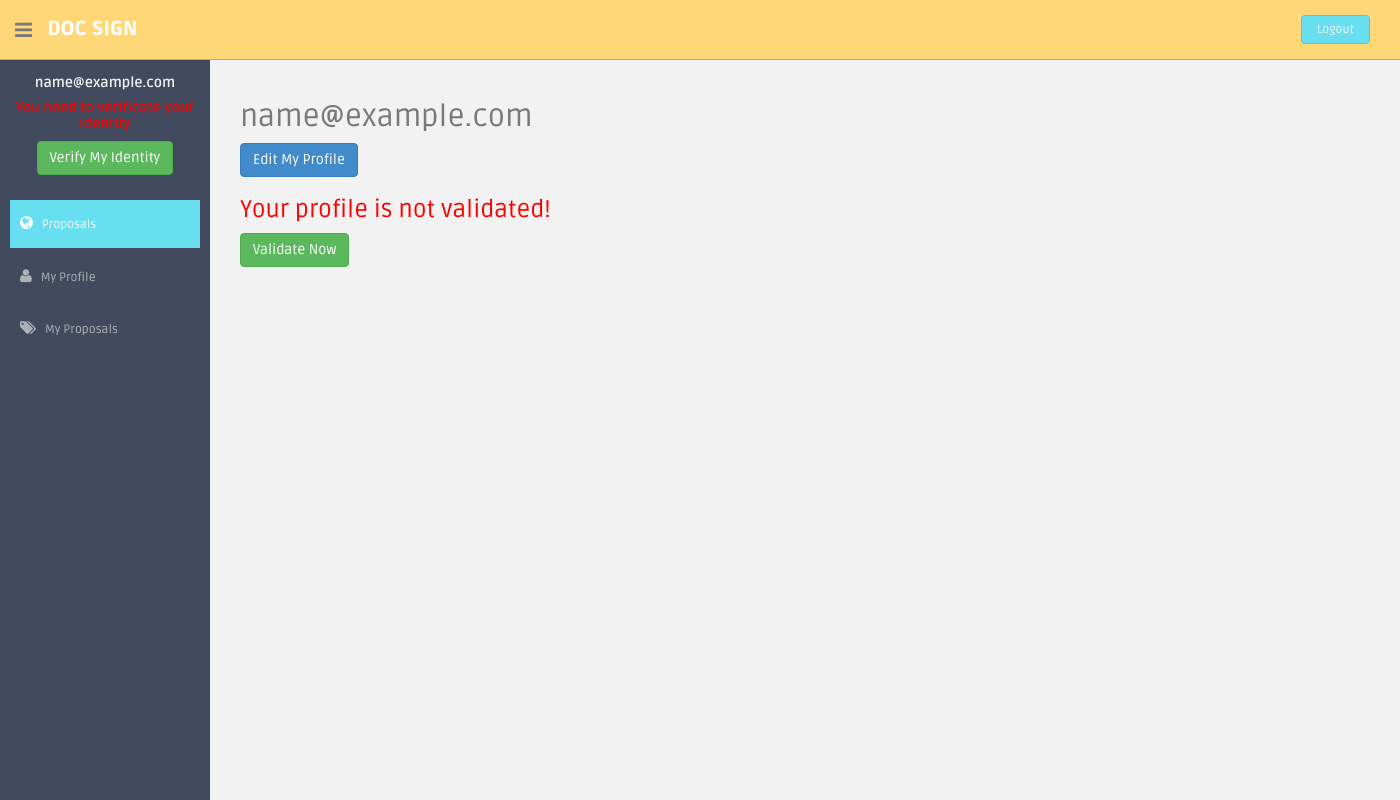
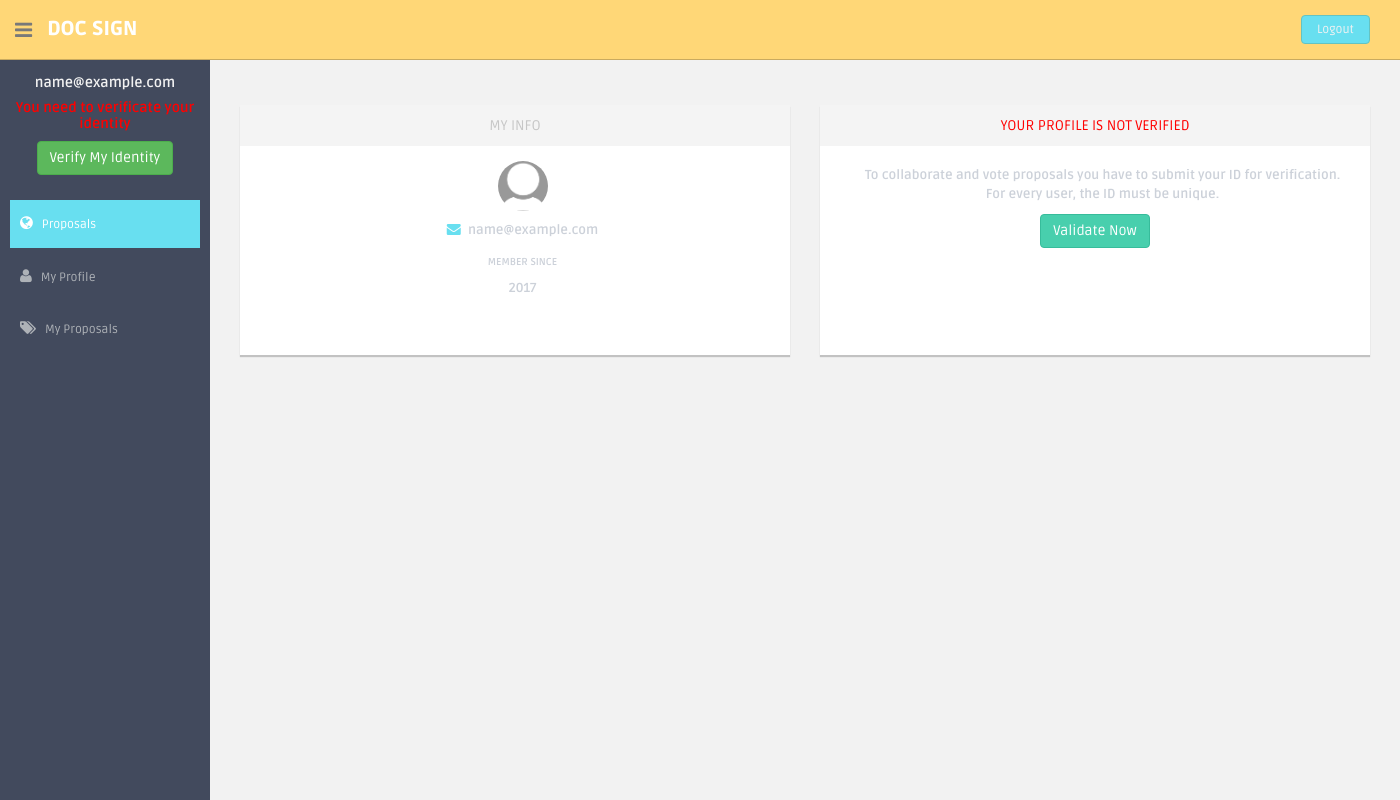
Before and after one commit to xcervilla/hackupc2017w, a Django app: the page made by hackupc/templates/users/user_detail.html in a window 1400 px wide. Run offline with Django 3.2, Linux system fonts and the light colour scheme; the visitor is signed in with stand-in values (Sample User, id 1); data comes from the database, SQL or seed files in the repository; some libraries are stand-ins or nearby versions.

Commit message:
ADD default profile image, and add join date to user

```diff
--- a/hackupc/proposal/models.py
+++ b/hackupc/proposal/models.py
@@ -9,12 +9,8 @@ from hackupc.users.models import User
 class Proposal(TimeStampedModel):
     title = models.TextField(blank=False, max_length=100)
     description = models.TextField(blank=False, max_length=2000)
+    image = models.ImageField(blank=False)
     created_by = models.ForeignKey(User)
-
-
-class ProposalImage(models.Model):
-    image = models.ImageField(blank=False)
-    proposal = models.ForeignKey(Proposal)
 
 
 class ProposalVote(TimeStampedModel):
--- a/hackupc/templates/users/user_detail.html
+++ b/hackupc/templates/users/user_detail.html
@@ -4,39 +4,81 @@
 {% block title %}User: {{ object.username }}{% endblock %}
 
 {% block content %}
-    <div class="container">
 
-        <div class="row">
-            <div class="col-sm-12">
+    <div class="row mt">
+        <div class="col-md-12">
+            {% if not object.is_validated %}
+                <div class="col-md-6">
+                    <div class="white-panel pn">
+                        <div class="white-header">
+                            <h5>MY INFO</h5>
+                        </div>
+                        <p><img src="{% static 'img/default_profile.png' %}" class="img-circle" width="50"></p>
+                        <p><b><i class="fa fa-envelope"></i> {{ object.email }} </b></p>
+                        <div class="row">
+                            <div class="col-md-6 col-md-offset-3">
+                                <p class="small mt">MEMBER SINCE</p>
+                                <p>{{ object.member_since }}</p>
+                            </div>
+                        </div>
+                    </div>
+                </div>
+                <div class="col-md-6">
+                    <div class="white-panel pn">
+                        <div class="white-header">
+                            <h5 style="color: red">YOUR PROFILE IS NOT VERIFIED</h5>
+                        </div>
 
-                <h2>{{ object.email }}</h2>
+                        <div class="row">
+                            <p>To collaborate and vote proposals you have to submit your ID for verification. <br>
+                                For every user, the ID must be unique.</p>
+                        </div>
+                        <div class="row">
+                            <a class="btn btn-theme03" href="{% url 'users:validate' object.username %}" role="button">Validate Now</a>
+                        </div>
+                    </div>
+                </div>
+            {% else %}
+                <div class="white-panel pn" style="height: 100%">
+                    <div class="white-header">
+                        <h5>MY INFO</h5>
+                    </div>
+                    <p><img src="{% static 'img/default_profile.png' %}" class="img-circle" width="50"></p>
+                    <div class="row">
+                        <div class="col-md-4">
+                            <div class="row">
+                                <b>Name:</b>{{ object.name }}
+                            </div>
+                            <div class="row">
+                                <b>Surname:</b>{{ object.surname }}
+                            </div>
+                            <div class="row">
+                                <b>ID Nº:</b>{{ object.document_id|upper }}
+                            </div>
+                            <div class="row">
+                                <i class="fa fa-envelope"></i>{{ object.email }}
+                            </div>
+                        </div>
+                        <div class="col-md-4">
+                            <p class="small mt">MEMBER SINCE</p>
+                            <p>{{ object.member_since }}</p>
+                        </div>
+                        <div class="col-md-4" style="padding-right: 0">
+                            <p class="small mt">VOTES ISSUED</p>
+                            <p>57</p>
+                        </div>
+                    </div>
+                    <div class="row">
+                        <div class="col-md-4">
+                            <h5 style="color: black">My Sign</h5>
+                            <img src="{{ object.sign_photo.url }}">
 
-            </div>
+                        </div>
+                    </div>
+                </div>
+            {% endif %}
         </div>
-
-        {% if object == request.user %}
-            <!-- Action buttons -->
-            <div class="row">
-
-                <div class="col-sm-12">
-                    <a class="btn btn-primary" href="{% url 'users:update' %}" role="button">Edit My Profile</a>
-                    <!-- Your Stuff: Custom user template urls -->
-                    {% if not object.is_validated %}
-                        <h3 style="color: red">Your profile is not validated!</h3>
-                        <a class="btn btn-success" href="{% url 'users:validate' object.username %}" role="button">Validate Now</a>
-                    {% else %}
-                        {{ object.name }}
-                        {{ object.surname }}
-                        {{ object.document_id }}
-                        <img src="{{ object.sign_photo.url }}">
-                        <h3 style="color: green">Your profile is  validated!</h3>
-                    {% endif %}
-                </div>
-
-            </div>
-            <!-- End Action buttons -->
-        {% endif %}
+    </div>
 
 
-    </div>
 {% endblock content %}
--- a/hackupc/users/models.py
+++ b/hackupc/users/models.py
@@ -9,7 +9,7 @@ from django.db import models
 from django.utils.encoding import python_2_unicode_compatible
 from django.utils.translation import ugettext_lazy as _
 from django.conf import settings
-
+from django.utils import timezone
 
 
 @python_2_unicode_compatible
@@ -25,6 +25,8 @@ class User(AbstractUser):
     is_validated = models.BooleanField(default=False)
 
     sign_photo = models.ImageField()
+
+    member_since = models.IntegerField(default=timezone.now().year)
 
     def __str__(self):
         return self.username
@@ -49,6 +51,10 @@ class User(AbstractUser):
             return False
         return True
 
+    @staticmethod
+    def is_repeated_id(document_id):
+        return User.objects.filter(document_id=document_id).count() > 0
+
     def validate_id(self, frontal_photo, back_photo):
         signaturit_url = 'https://api.sandbox.signaturit.com/v3/photoid/validate.json'
         headers = {'Authorization': 'Bearer ' + settings.SIGNATURIT_TOKEN}
@@ -58,12 +64,15 @@ class User(AbstractUser):
         response = r.json()
 
         if User.validations_check(response['validations']):
+            document_id = response['data']['id_number']
+            if User.is_repeated_id(document_id):
+                return "repeated"
+            self.document_id = document_id
             self.name = response['data']['name'].title()
             self.surname = response['data']['surname'].title()
-            self.document_id = response['data']['id_number']
             signature_data = b64decode(response['signature'])
             self.sign_photo = ContentFile(signature_data, self.document_id+'.png')
             self.is_validated = True
             self.save()
             return True
-        return False
+        return "not_valid"
```
Also changed, not shown: hackupc/static/img/default_profile.png (added).
